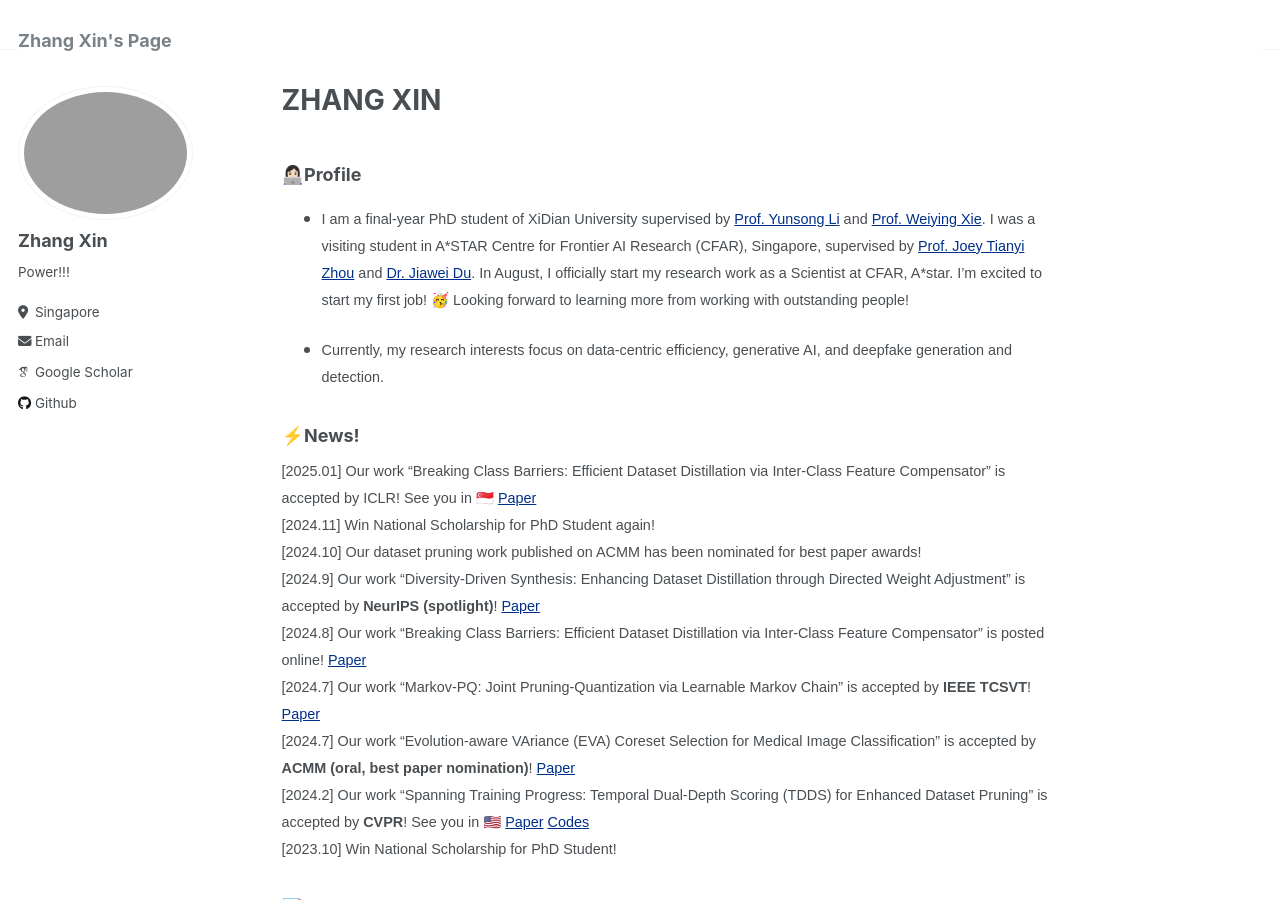
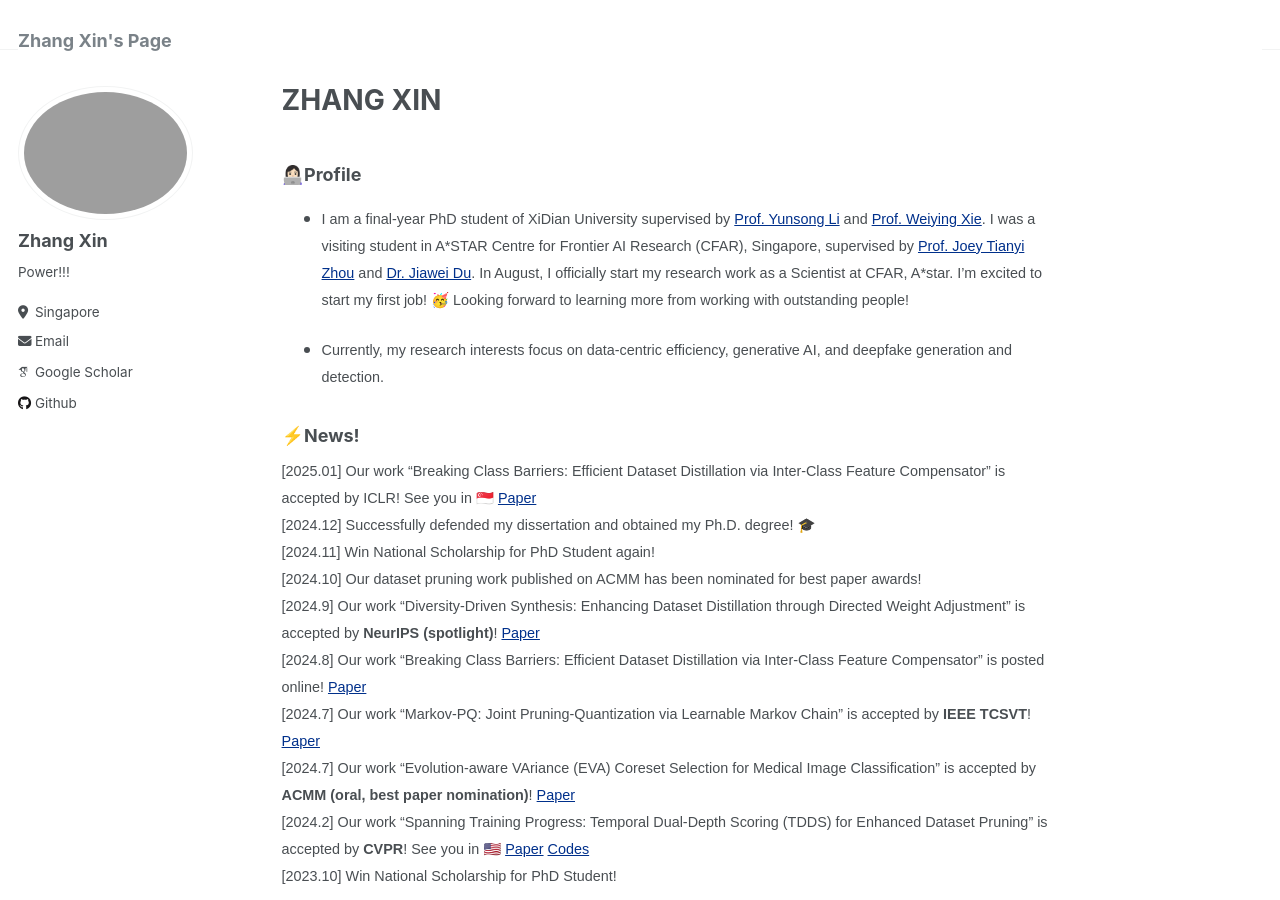
Before and after one commit to zhangxin-xd/zhangxin-xd.github.io, a Jekyll site: the page built from _pages/about.md, in a window 1280 px wide and 900 px high. Built offline with Jekyll 4.4.1, drawn with Linux system fonts in a browser that asks for light colours; some web fonts are replaced.

Commit message:
Update about.md

```diff
--- a/_pages/about.md
+++ b/_pages/about.md
@@ -19,6 +19,7 @@ redirect_from:
 ### ⚡️News!
 <span style="font-family:Arial; font-size:0.8em;">
   [2025.01] Our work "Breaking Class Barriers: Efficient Dataset Distillation via Inter-Class Feature Compensator" is accepted by ICLR! See you in 🇸🇬 <a href="https://arxiv.org/abs/2408.06927" style="color:#00308B;">Paper</a><br>
+  [2024.12] Successfully defended my dissertation and obtained my Ph.D. degree! 🎓 <br>
   [2024.11] Win National Scholarship for PhD Student again! <br>
   [2024.10] Our dataset pruning work published on ACMM has been nominated for best paper awards!<br>
   [2024.9] Our work "Diversity-Driven Synthesis: Enhancing Dataset Distillation through Directed Weight Adjustment" is accepted by **NeurIPS (spotlight)**! <a href="https://arxiv.org/abs/2409.17612" style="color:#00308B;">Paper</a><br>
```
